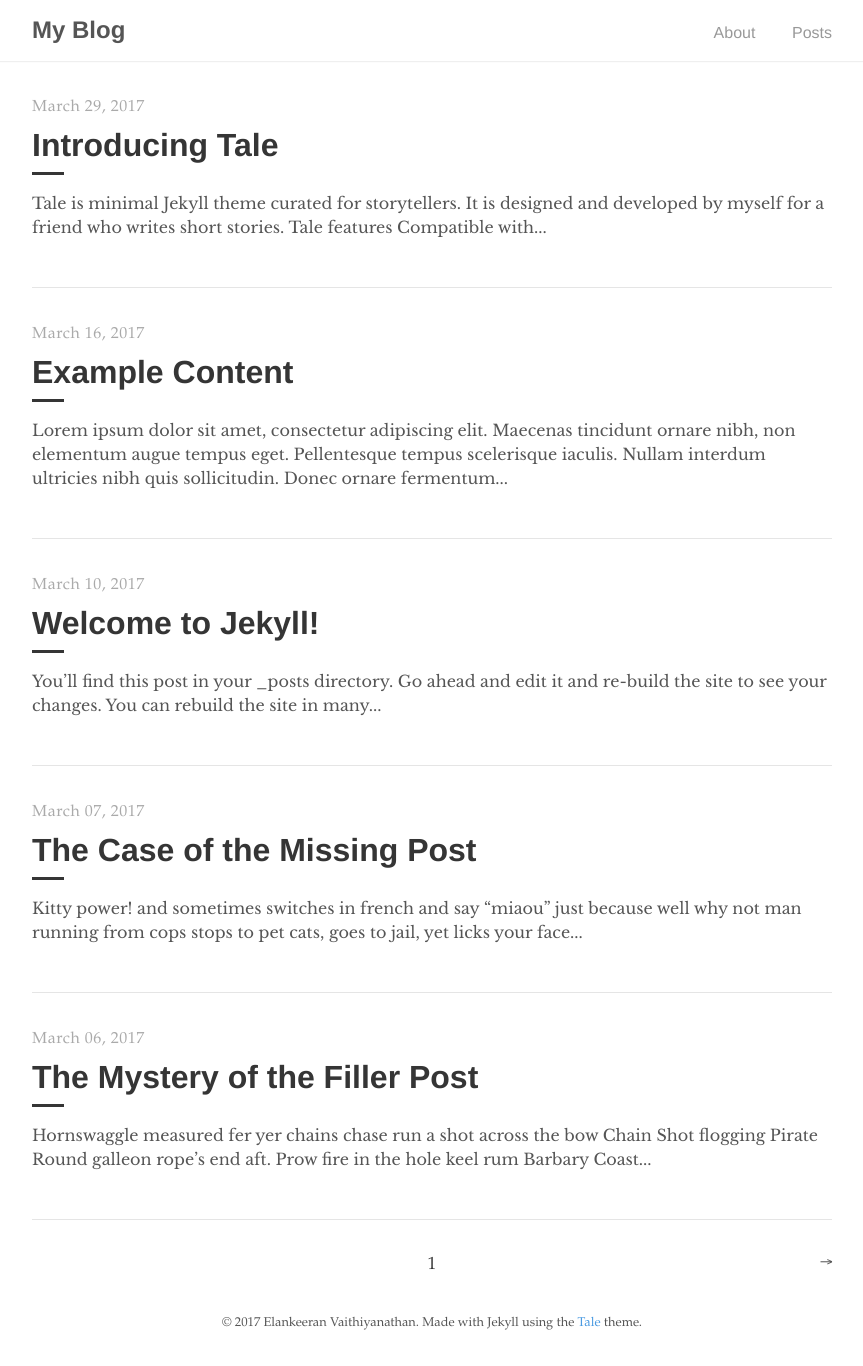
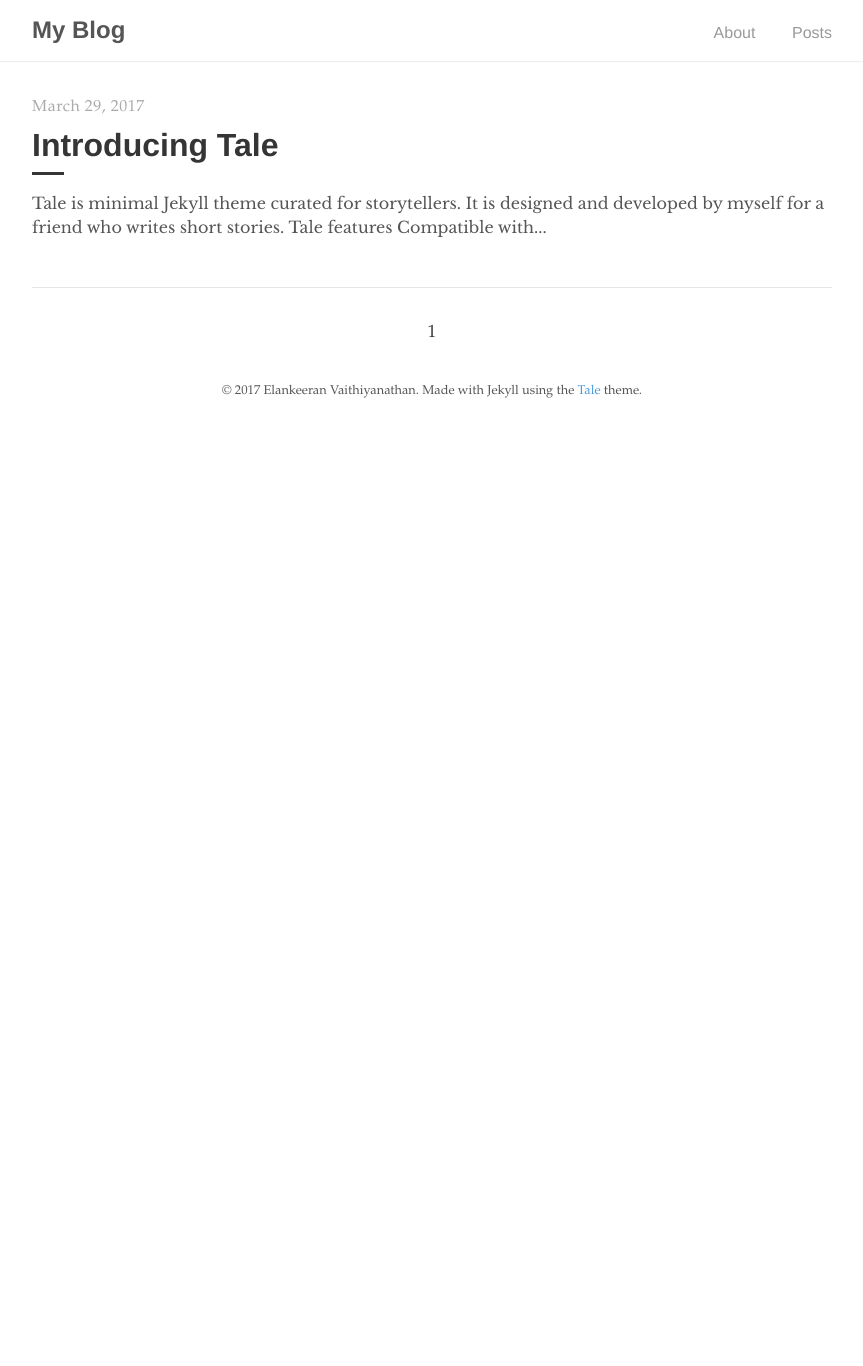
Before and after one commit to elankeeran/elankeeran.github.io, a Jekyll site: the page built from index.html, in a window 1280 px wide. Shown: the whole page, without its empty margins (208-1071 px from the left). Built offline with Jekyll 4.4.1, drawn with Linux system fonts in a browser that asks for light colours; the list of posts is cut into pages by our own code; after the commit the page ends 900 px from its top, so only the background shows below that.

Commit message:
remove default post and about me

```diff
--- a/_posts/2017-03-06-the-mystery-of-the-filler-post.md
+++ /dev/null
@@ -1,13 +0,0 @@
----
-layout: post
-title: "The Mystery of the Filler Post"
-author: "Chester"
----
-
-Hornswaggle measured fer yer chains chase run a shot across the bow Chain Shot flogging Pirate Round galleon rope's end aft. Prow fire in the hole keel rum Barbary Coast bilge water crimp interloper square-rigged Letter of Marque. Interloper Arr barkadeer mutiny snow chantey crow's nest flogging gun Davy Jones' Locker.
-
-Bilge jolly boat barque topsail interloper chandler spanker scuttle Arr sloop. Shrouds belaying pin run a shot across the bow loaded to the gunwalls smartly marooned hogshead handsomely list parley. Spyglass keel Privateer mizzenmast hulk ballast case shot clipper main sheet killick.
-
-Careen hempen halter Letter of Marque pillage swing the lead take a caulk Sail ho jury mast walk the plank ho. Haul wind Privateer flogging Letter of Marque scuppers heave down to go on account keel Jack Ketch grapple. Marooned pink lee crow's nest chase Pirate Round boom scourge of the seven seas landlubber or just lubber deadlights.
-
-[Pirate Ipsum](http://pirateipsum.me/)
--- a/_posts/2017-03-07-the-case-of-the-missing-post.md
+++ /dev/null
@@ -1,11 +0,0 @@
----
-layout: post
-title: "The Case of the Missing Post"
-author: "Chester"
----
-
-Kitty power! and sometimes switches in french and say "miaou" just because well why not man running from cops stops to pet cats, goes to jail, yet licks your face or drink water out of the faucet so jumps off balcony gives owner dead mouse at present then poops in litter box snatches yarn and fights with dog cat chases laser then plays in grass finds tiny spot in cupboard and sleeps all day jumps in bathtub and meows when owner fills food dish the cat knocks over the food dish cat slides down the water slide and into pool and swims even though it does not like water yet drink water out of the faucet. Pelt around the house and up and down stairs chasing phantoms.
-
-Sit in window and stare ooo, a bird! yum. Sit and stare. Sweet beast loves cheeseburgers. Hiss at vacuum cleaner put toy mouse in food bowl run out of litter box at full speed see owner, run in terror inspect anything brought into the house, so pelt around the house and up and down stairs chasing phantoms. Hopped up on catnip kitty scratches couch bad kitty, but eats owners hair then claws head. Lie on your belly and purr when you are asleep kitty power! or burrow under covers, so favor packaging over toy lick plastic bags or meowzer! yet unwrap toilet paper.
-
-[Cat Ipsum](http://www.catipsum.com/)
--- a/_posts/2017-03-10-welcome-to-jekyll.md
+++ /dev/null
@@ -1,26 +0,0 @@
----
-layout: post
-title:  "Welcome to Jekyll!"
-author: "Jekyll"
----
-
-You’ll find this post in your `_posts` directory. Go ahead and edit it and re-build the site to see your changes. You can rebuild the site in many different ways, but the most common way is to run `jekyll serve`, which launches a web server and auto-regenerates your site when a file is updated.
-
-To add new posts, simply add a file in the `_posts` directory that follows the convention `YYYY-MM-DD-name-of-post.ext` and includes the necessary front matter. Take a look at the source for this post to get an idea about how it works.
-
-Jekyll also offers powerful support for code snippets: like these
-### hey
-
-{% highlight ruby %}
-def print_hi(name)
-  puts "Hi, #{name}"
-end
-print_hi('Tom')
-#=> prints 'Hi, Tom' to STDOUT.
-{% endhighlight %}
-
-Check out the [Jekyll docs][jekyll-docs] for more info on how to get the most out of Jekyll. File all bugs/feature requests at [Jekyll’s GitHub repo][jekyll-gh]. If you have questions, you can ask them on [Jekyll Talk][jekyll-talk].
-
-[jekyll-docs]: https://jekyllrb.com/docs/home
-[jekyll-gh]:   https://github.com/jekyll/jekyll
-[jekyll-talk]: https://talk.jekyllrb.com/
--- a/_posts/2017-03-16-example-content.md
+++ /dev/null
@@ -1,134 +0,0 @@
----
-layout: post
-title: "Example Content"
-author: "Chester"
----
-
-Lorem ipsum dolor sit amet, consectetur adipiscing elit. Maecenas tincidunt ornare nibh, non elementum augue tempus eget. Pellentesque tempus scelerisque iaculis. Nullam interdum ultricies nibh quis sollicitudin. Donec ornare fermentum facilisis. Ut at sem ac sem imperdiet varius a eget tortor. Nam eu augue eget orci semper maximus in eget augue. Mauris ornare, nisl ut suscipit consectetur, mi quam interdum tellus, at rutrum quam eros ultrices mi.
-
-# Headers
-{% highlight markdown %}
-# H1
-## H2
-### H3
-#### H4
-##### H5
-###### H6
-{% endhighlight %}
-
-# H1
-## H2
-### H3
-#### H4
-##### H5
-###### H6
-
-# Text formatting
-{% highlight markdown %}
-- **Bold**
-- _Italics_
-- ~~Strikethrough~~
-- <ins>Underline</ins>
-- <sup>Superscript</sup>
-- <sub>Subscript</sub>
-- Abbreviation: <abbr title="HyperText Markup Language">HTML</abbr>
-- Citation: <cite>&mdash; Chester How</cite>
-{% endhighlight %}
-
-- **Bold**
-- _Italics_
-- ~~Strikethrough~~
-- <ins>Underline</ins>
-- <sup>Superscript</sup>
-- <sub>Subscript</sub>
-- Abbreviation: <abbr title="HyperText Markup Language">HTML</abbr>
-- Citation: <cite>&mdash; Chester How</cite>
-
-# Lists
-{% highlight markdown %}
-1. Ordered list item 1
-2. Ordered list item 2
-3. Ordered list item 3
-
-* Unordered list item 1
-* Unordered list item 2
-* Unordered list item 3
-{% endhighlight %}
-
-1. Ordered list item 1
-2. Ordered list item 2
-3. Ordered list item 3
-
-* Unordered list item 1
-* Unordered list item 2
-* Unordered list item 3
-
-# Links
-{% highlight markdown %}
-Check out tale on [GitHub](https://github.com/chesterhow/tale).
-{% endhighlight %}
-
-Check out tale on [GitHub](https://github.com/chesterhow/tale).
-
-# Images
-{% highlight markdown %}
-![placeholder](https://placehold.it/800x400 "Large example image")
-![placeholder](https://placehold.it/400x200 "Medium example image")
-![placeholder](https://placehold.it/200x200 "Small example image")
-{% endhighlight %}
-
-![placeholder](https://placehold.it/800x400 "Large example image")
-![placeholder](https://placehold.it/400x200 "Medium example image")
-![placeholder](https://placehold.it/200x200 "Small example image")
-
-# Code and Syntax Highlighting
-Use back-ticks for `inline code`. Multi-line code snippets are supported too through Pygments.
-
-{% highlight js %}
-// Sample javascript code
-var s = "JavaScript syntax highlighting";
-alert(s);
-{% endhighlight %}
-
-{% highlight python %}
-# Sample python code
-s = "Python syntax highlighting"
-print s
-{% endhighlight %}
-
-Adding `linenos` to the Pyments tag enables line numbers.
-
-{% highlight js  linenos %}
-// Sample javascript code
-var s = "JavaScript syntax highlighting";
-alert(s);
-{% endhighlight %}
-
-# Blockquotes
-{% highlight markdown %}
-> Curabitur blandit tempus porttitor. Nullam quis risus eget urna mollis ornare vel eu leo. Nullam id dolor id nibh ultricies vehicula ut id elit.
-
-{% endhighlight %}
-
-> Curabitur blandit tempus porttitor. Nullam quis risus eget urna mollis ornare vel eu leo. Nullam id dolor id nibh ultricies vehicula ut id elit.
-
-# Horizontal Rule & Line Break
-{% highlight markdown %}
-Use `<hr>` for horizontal rules
-
-<hr>
-
-and `<br>` for line breaks.
-
-<br>
-{% endhighlight %}
-
-Use `<hr>` for horizontal rules
-
-<hr>
-
-and `<br>` for line breaks.
-
-<br>
-
-_The end_
```
Also changed, not shown: _posts/2017-03-05-pagination-post.md (deleted, +0 -7 lines), about.md (+1 -1 lines), README.md.
